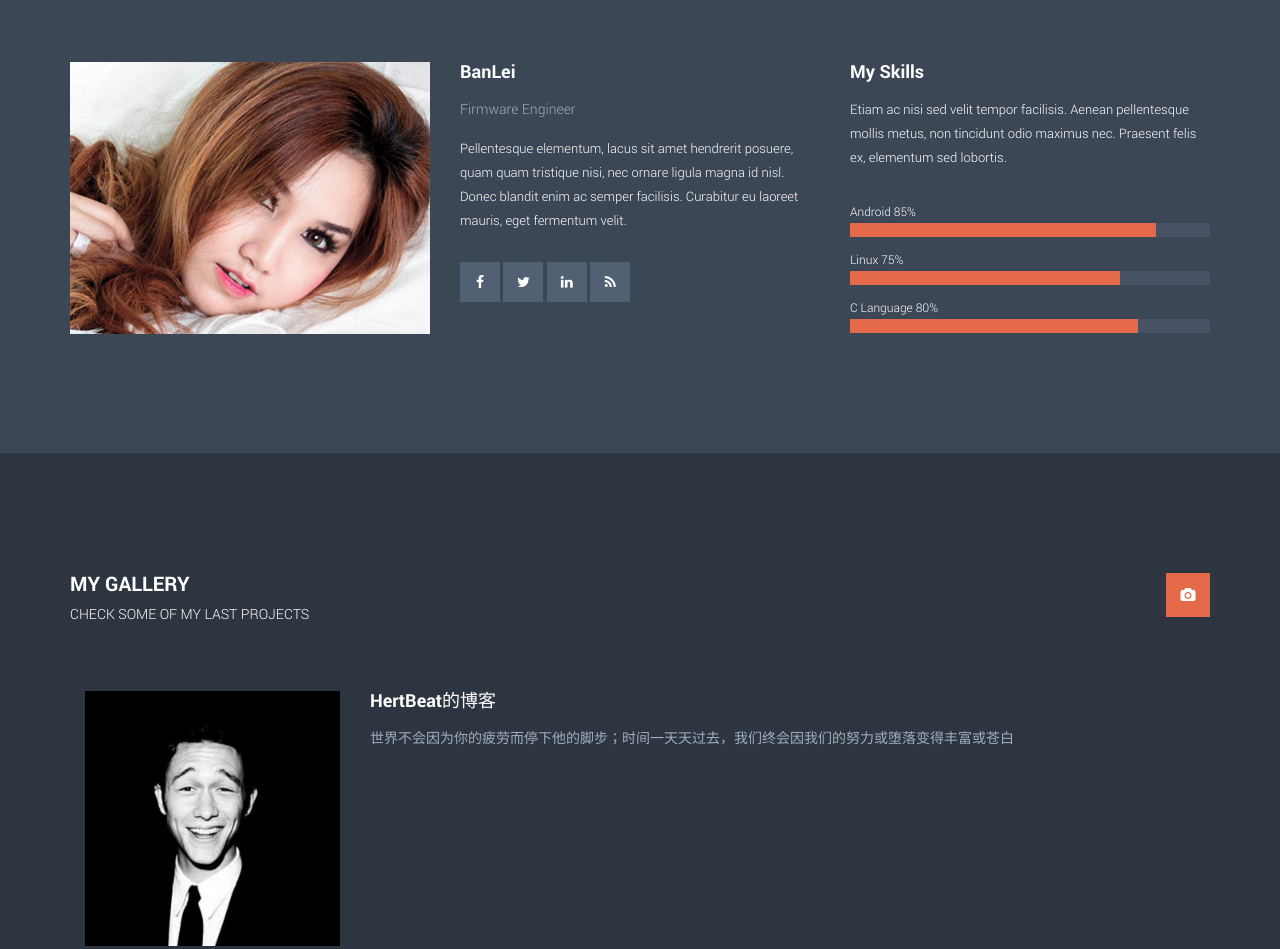
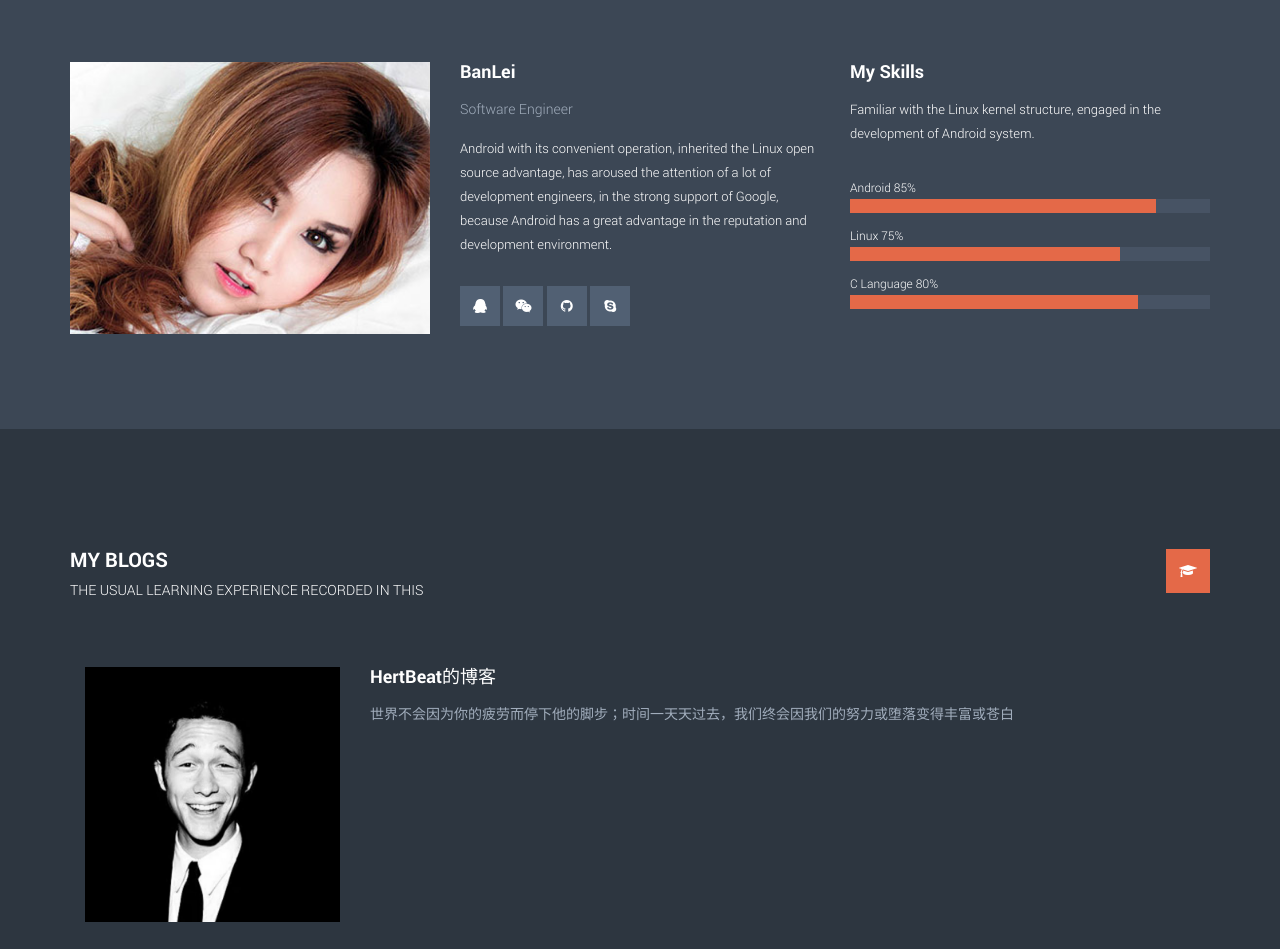
Before and after one commit to hearbeat/hearbeat.github.io, a plain HTML site: page index.html in a window 1280 px wide. Shown: the part 1046-1995 px from the top of the page. Drawn offline with Linux system fonts and the light colour scheme.

Commit message:
1. kill glob

```diff
--- a/index.html
+++ b/index.html
@@ -141,20 +141,25 @@
                     <div class="col-md-4 col-sm-6 col-xs-12">
                         <div class="profile-content">
                             <h4>BanLei</h4>
-                            <span>Firmware Engineer</span>
-                            <p>Pellentesque elementum, lacus sit amet hendrerit posuere, quam quam tristique nisi, nec ornare ligula magna id nisl. Donec blandit enim ac semper facilisis. Curabitur eu laoreet mauris, eget fermentum velit.</p>
+                            <span>Software Engineer</span>
+                            <p>Android with its convenient operation, inherited
+							the Linux open source advantage, has aroused the
+							attention of a lot of development engineers, in the
+							strong support of Google, because Android has a
+							great advantage in the reputation and development
+							environment.</p>
                             <ul class="social-icons">
-                                <li><a href="#" class="fa fa-facebook"></a></li>
-                                <li><a href="#" class="fa fa-twitter"></a></li>
-                                <li><a href="#" class="fa fa-linkedin"></a></li>
-                                <li><a href="#" class="fa fa-rss"></a></li>
+                                <li><a href="#" class="fa fa-qq"></a></li>
+                                <li><a href="#" class="fa fa-weixin"></a></li>
+                                <li><a href="#" class="fa fa-github"></a></li>
+                                <li><a href="#" class="fa fa-skype"></a></li>
                             </ul>
                         </div>
                     </div>
                     <div class="col-md-4 col-sm-12 col-xs-12">
                         <div class="my-skills">
                             <h4>My Skills</h4>
-                            <p>Etiam ac nisi sed velit tempor facilisis. Aenean pellentesque mollis metus, non tincidunt odio maximus nec. Praesent felis ex, elementum sed lobortis.</p>
+                            <p>Familiar with the Linux kernel structure, engaged in the development of Android system.</p>
                             <ul class="progess-bars">
                                 <li>
                                     <span>Android 85%</span>
@@ -192,11 +197,11 @@
             <div class="container">
                 <div class="row page-heading">
                     <div class="col-md-8 col-sm-8">
-                        <h3 class="page-title">My Gallery</h3>
-                        <p class="page-subtitle">CHECK SOME OF MY LAST PROJECTS</p>
+                        <h3 class="page-title">My Blogs</h3>
+                        <p class="page-subtitle">The usual learning experience recorded in this</p>
                     </div>
                     <div class="col-md-4 col-sm-4 hidden-xs text-right">
-                        <p class="page-icon"><i class="fa fa-camera"></i></p>
+                        <p class="page-icon"><i class="fa fa-graduation-cap"></i></p>
                     </div>
                 </div>
                 <div>
@@ -258,10 +263,10 @@
                             <h4>Contact Information</h4>
                             <p>Lorem ipsum dolor sit amet, consectetur adipiscing elit. Phasellus varius aliquam diam, ac cursus enim. Ut interdum leo mattis varius pulvinar.</p>
                             <ul class="social-icons">
-                                <li><a href="#" class="fa fa-facebook"></a></li>
-                                <li><a href="#" class="fa fa-twitter"></a></li>
-                                <li><a href="#" class="fa fa-linkedin"></a></li>
-                                <li><a href="#" class="fa fa-rss"></a></li>
+                                <li><a href="#" class="fa fa-qq"></a></li>
+                                <li><a href="#" class="fa fa-weixin"></a></li>
+                                <li><a href="#" class="fa fa-github"></a></li>
+                                <li><a href="#" class="fa fa-skype"></a></li>
                             </ul>
                         </div>
                     </div>
```
